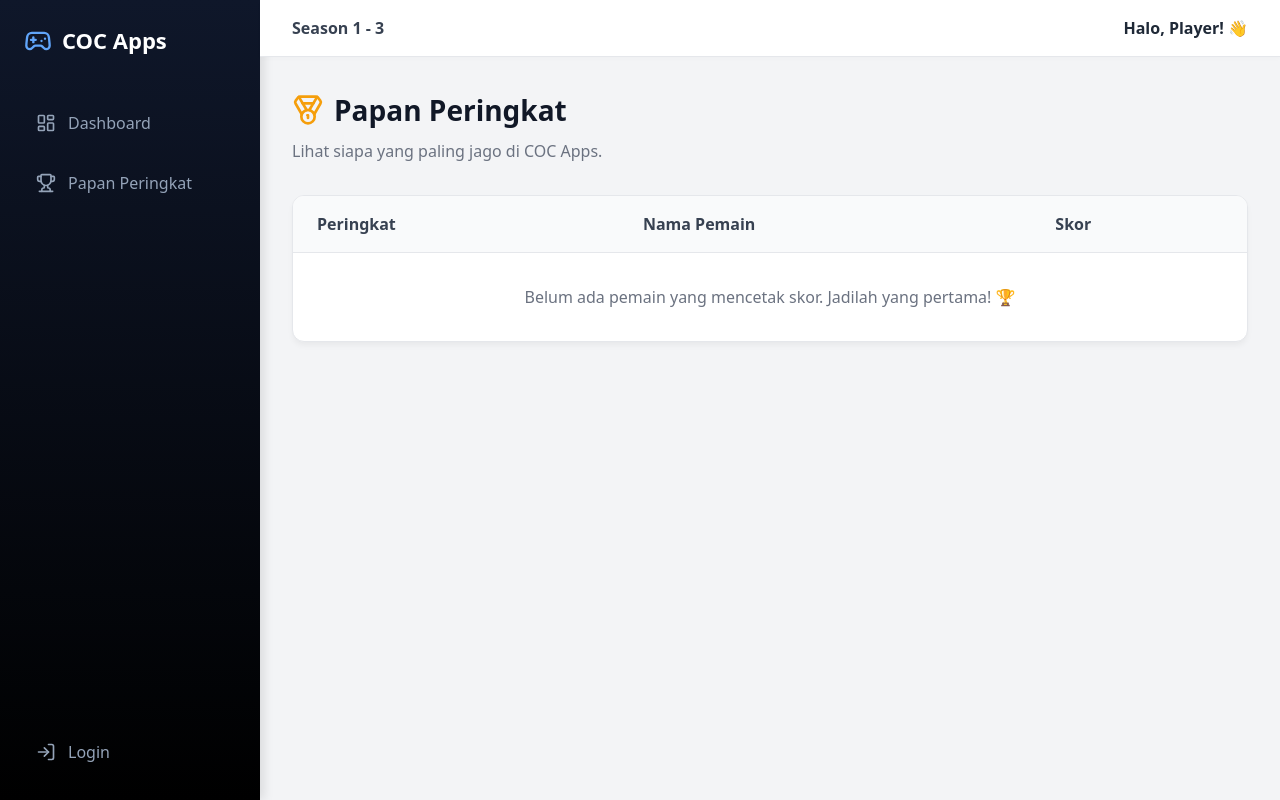
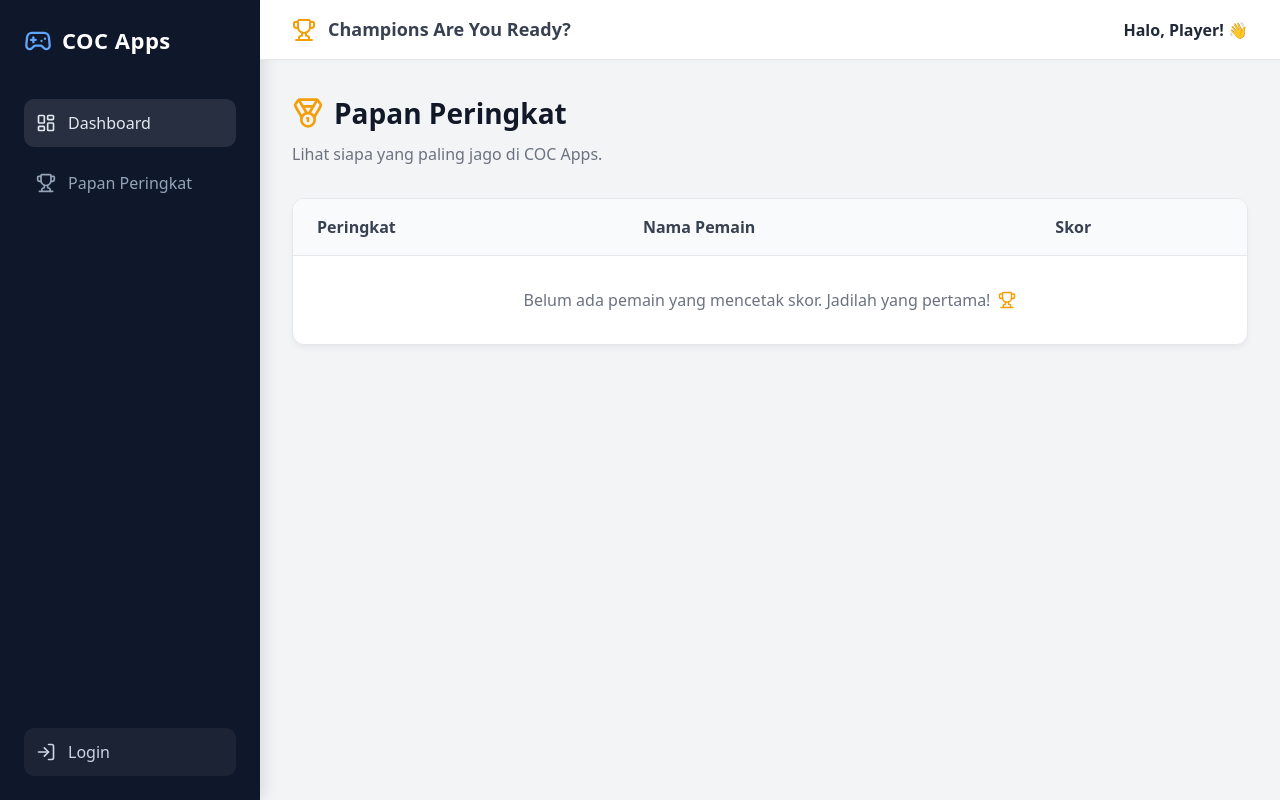
Before and after one commit to kafkalintang/coc-apps, a Next.js app: page /dashboard/leaderboard in a window 1280 px wide. Built offline with nearby package versions, Linux system fonts and the light colour scheme.

Commit message:
leaderboard memory

```diff
--- a/app/dashboard/leaderboard/page.tsx
+++ b/app/dashboard/leaderboard/page.tsx
@@ -1,7 +1,7 @@
 'use client';
 
 import { LeaderboardEntry } from '../../../types';
-import { Medal } from 'lucide-react';
+import { Medal, Trophy } from 'lucide-react';
 
 // DATA PERINGKAT KOSONG DULU
 const DUMMY_LEADERBOARD: LeaderboardEntry[] = [];
@@ -34,11 +34,13 @@ export default function Leaderboard() {
               </tr>
             ))}
 
-            {/* TAMBAHAN: Tampilan kalau datanya masih kosong */}
+            {/* TAMBAHAN: Tampilan kalau datanya masih kosong menggunakan Icon */}
             {data.length === 0 && (
               <tr>
                 <td colSpan={3} style={{ padding: '32px', textAlign: 'center', color: '#6b7280' }}>
-                  Belum ada pemain yang mencetak skor. Jadilah yang pertama! 🏆
+                  <div style={{ display: 'flex', alignItems: 'center', justifyContent: 'center', gap: '8px' }}>
+                    Belum ada pemain yang mencetak skor. Jadilah yang pertama! <Trophy size={18} color="#f59e0b" />
+                  </div>
                 </td>
               </tr>
             )}
--- a/app/dashboard/page.tsx
+++ b/app/dashboard/page.tsx
@@ -46,7 +46,7 @@ export default function DashboardPage() {
   return (
     <div>
       <h1 style={{ color: '#111827', marginBottom: 8, fontSize: '28px', fontWeight: 'bold' }}>
-        Dashboard COC
+        Dashboard Game Clash Of Champions
       </h1>
       <p style={{ color: '#6b7280', marginBottom: 32, fontSize: 16 }}>
         Pilih kategori kemampuan untuk melihat daftar game:
--- a/app/layout.tsx
+++ b/app/layout.tsx
@@ -16,42 +16,47 @@ export default function RootLayout({
   return (
     <html lang="en">
       <body style={{ display: 'flex', minHeight: '100vh', margin: 0 }}>
-        {/* SIDEBAR: Gradasi Navy ke Hitam */}
+
+        {/* SIDEBAR: Navy Solid */}
         <aside style={{
           width: '260px',
-          background: 'linear-gradient(to bottom, #0f172a, #000000)', // Navy ke Hitam
+          background: '#0f172a', // Navy solid
           padding: '24px',
           display: 'flex',
           flexDirection: 'column',
           gap: '12px',
-          boxShadow: '4px 0 10px rgba(0,0,0,0.1)'
+          boxShadow: '4px 0 15px rgba(0,0,0,0.1)',
         }}>
           <div style={{ display: 'flex', alignItems: 'center', gap: '10px', marginBottom: '30px', color: '#fff' }}>
             <Gamepad2 size={28} color="#60a5fa" />
-            <h2 style={{ fontSize: '22px', fontWeight: 'bold' }}>COC Apps</h2>
+            <h2 style={{ fontSize: '22px', fontWeight: 'bold', letterSpacing: '0.5px' }}>COC Apps</h2>
           </div>
 
-          <Link href="/dashboard" style={{ color: '#94a3b8', display: 'flex', alignItems: 'center', gap: '12px', padding: '12px', borderRadius: '8px', transition: '0.2s' }}>
+          {/* Menu Dashboard */}
+          <Link href="/dashboard" style={{ color: '#e2e8f0', display: 'flex', alignItems: 'center', gap: '12px', padding: '12px', borderRadius: '10px', transition: 'all 0.2s', background: 'rgba(255,255,255,0.1)' }}>
             <LayoutDashboard size={20} />
             <span style={{ fontWeight: '500' }}>Dashboard</span>
           </Link>
 
-          <Link href="/dashboard/leaderboard" style={{ color: '#94a3b8', display: 'flex', alignItems: 'center', gap: '12px', padding: '12px', borderRadius: '8px', transition: '0.2s' }}>
+          {/* Menu Papan Peringkat */}
+          <Link href="/dashboard/leaderboard" style={{ color: '#94a3b8', display: 'flex', alignItems: 'center', gap: '12px', padding: '12px', borderRadius: '10px', transition: 'all 0.2s' }}>
             <Trophy size={20} />
             <span style={{ fontWeight: '500' }}>Papan Peringkat</span>
           </Link>
 
+          {/* Menu Login */}
           <div style={{ marginTop: 'auto' }}>
-            <Link href="/login" style={{ color: '#94a3b8', display: 'flex', alignItems: 'center', gap: '12px', padding: '12px', borderRadius: '8px' }}>
+            <Link href="/login" style={{ color: '#cbd5e1', display: 'flex', alignItems: 'center', gap: '12px', padding: '12px', borderRadius: '10px', background: 'rgba(255,255,255,0.05)', transition: 'all 0.2s', fontWeight: '500' }}>
               <LogIn size={20} />
-              <span style={{ fontWeight: '500' }}>Login</span>
+              <span>Login</span>
             </Link>
           </div>
         </aside>
 
         {/* KONTEN UTAMA */}
         <main style={{ flex: 1, display: 'flex', flexDirection: 'column' }}>
-          {/* NAVBAR: Putih bersih */}
+
+          {/* NAVBAR */}
           <header style={{
             background: '#ffffff',
             padding: '16px 32px',
@@ -61,11 +66,18 @@ export default function RootLayout({
             borderBottom: '1px solid #e5e7eb',
             boxShadow: '0 2px 4px rgba(0,0,0,0.02)'
           }}>
-            <h3 style={{ color: '#374151', margin: 0, fontWeight: '600' }}>Season 1 - 3</h3>
+
+            <div style={{ display: 'flex', alignItems: 'center', gap: '12px' }}>
+              <Trophy size={24} color="#f59e0b" />
+              <h3 style={{ color: '#374151', margin: 0, fontWeight: '700', fontSize: '18px' }}>
+                Champions Are You Ready?
+              </h3>
+            </div>
+
             <div style={{ color: '#1f2937', fontWeight: '600' }}>Halo, Player! 👋</div>
           </header>
 
-          {/* AREA PAGE: Putih/Abu terang */}
+          {/* AREA PAGE */}
           <div style={{ padding: '32px', flex: 1, overflowY: 'auto' }}>
             {children}
           </div>
```
